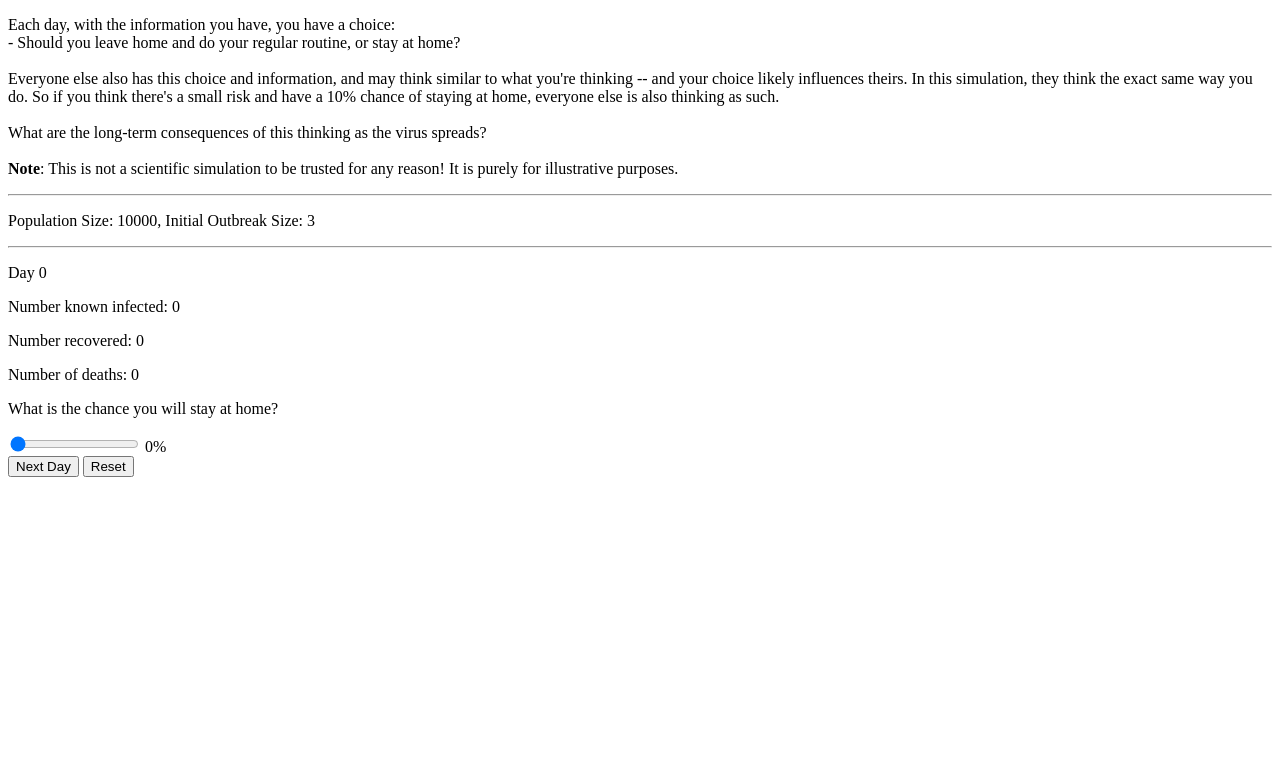
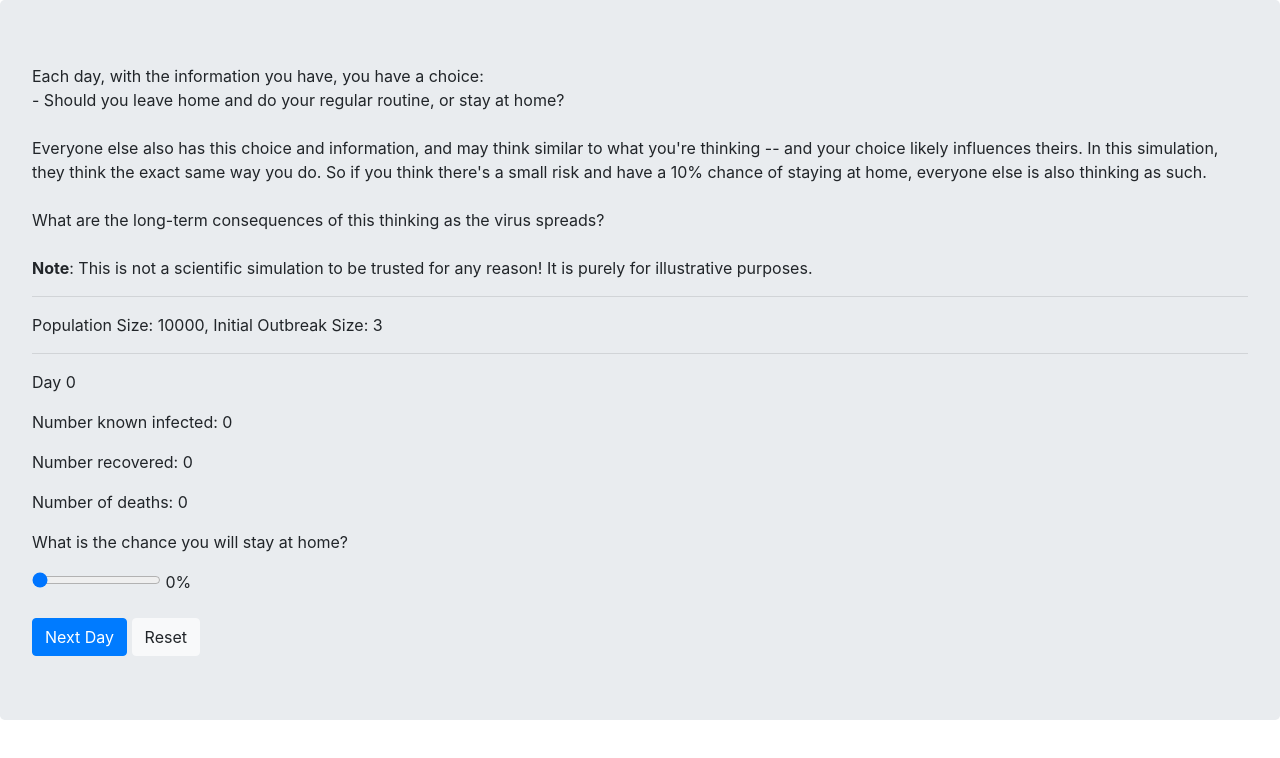
Before and after one commit to casawa/corona_social_dist_sim, a website with bundled scripts: page index.html in a window 1280 px wide. Built offline with nearby package versions, Linux system fonts and the light colour scheme.

Commit message:
Bootstrap it up to quickly make it look better

```diff
--- a/index.html
+++ b/index.html
@@ -3,8 +3,10 @@
   <head>
     <title>Corona Simulator</title>
     <script type="module" src="index.js"></script>
+    <link rel="stylesheet" href="https://stackpath.bootstrapcdn.com/bootstrap/4.3.1/css/bootstrap.min.css" integrity="sha384-ggOyR0iXCbMQv3Xipma34MD+dH/1fQ784/j6cY/iJTQUOhcWr7x9JvoRxT2MZw1T" crossorigin="anonymous">
   </head>
   <body>
+    <div class="jumbotron">
       <p> Each day, with the information you have, you have a choice:<br />
         - Should you leave home and do your regular routine, or stay at home?
         <br /><br />
@@ -23,7 +25,9 @@
         <input type="range" min="0" max="100" value="0" class="slider" id="distLikelihoodSlider">
         <span id="sliderVal"></span>%
       </div>
-    <button id="runButton"> Next Day </button>
-    <button id="resetButton"> Reset </button>
+      <br/>
+      <button type="button" class="btn btn-primary" id="runButton"> Next Day </button>
+      <button type="button" class="btn btn-light" id="resetButton"> Reset </button>
+    </div>
   </body>
 </html>
```
Lines whose indentation alone changed are shown as unchanged.
